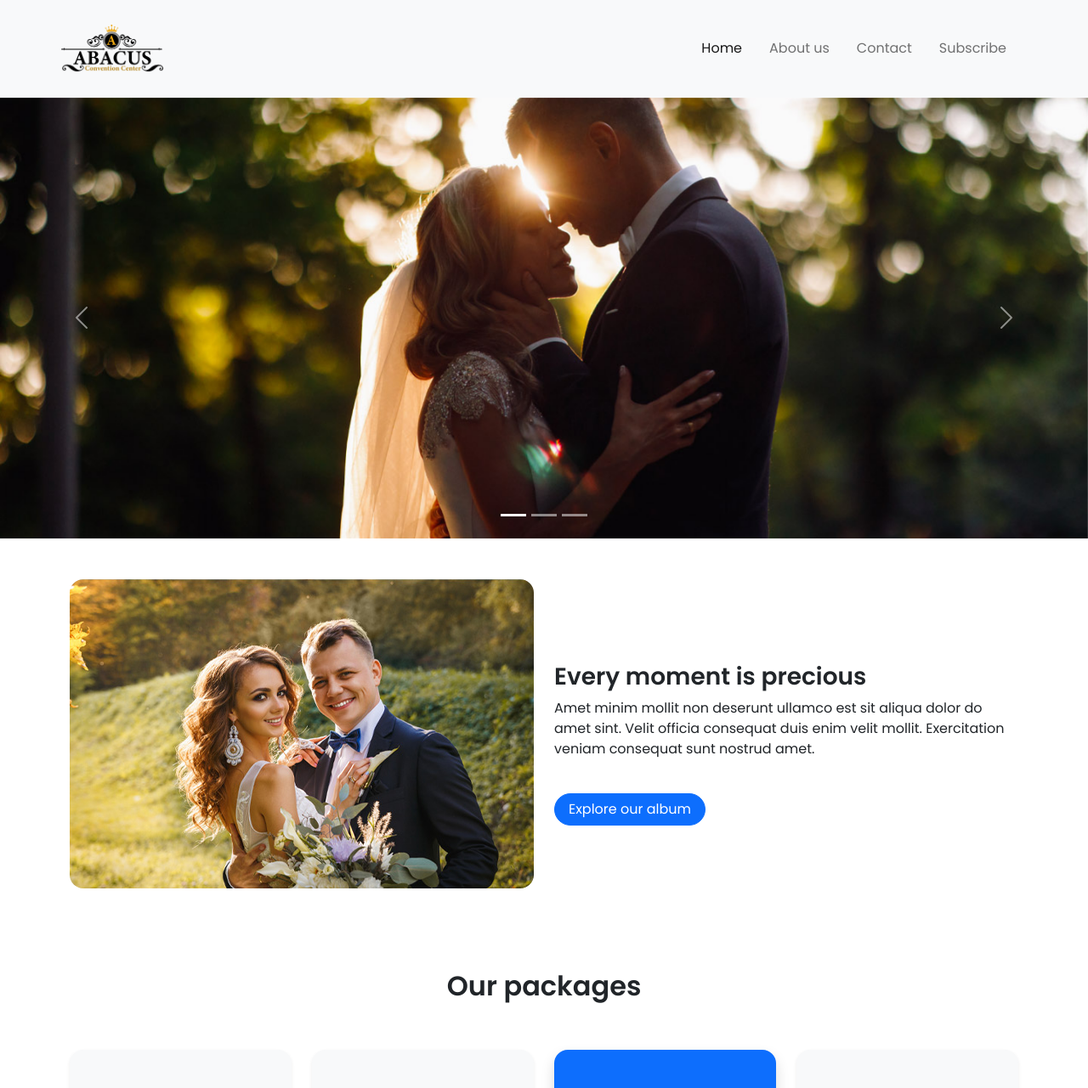
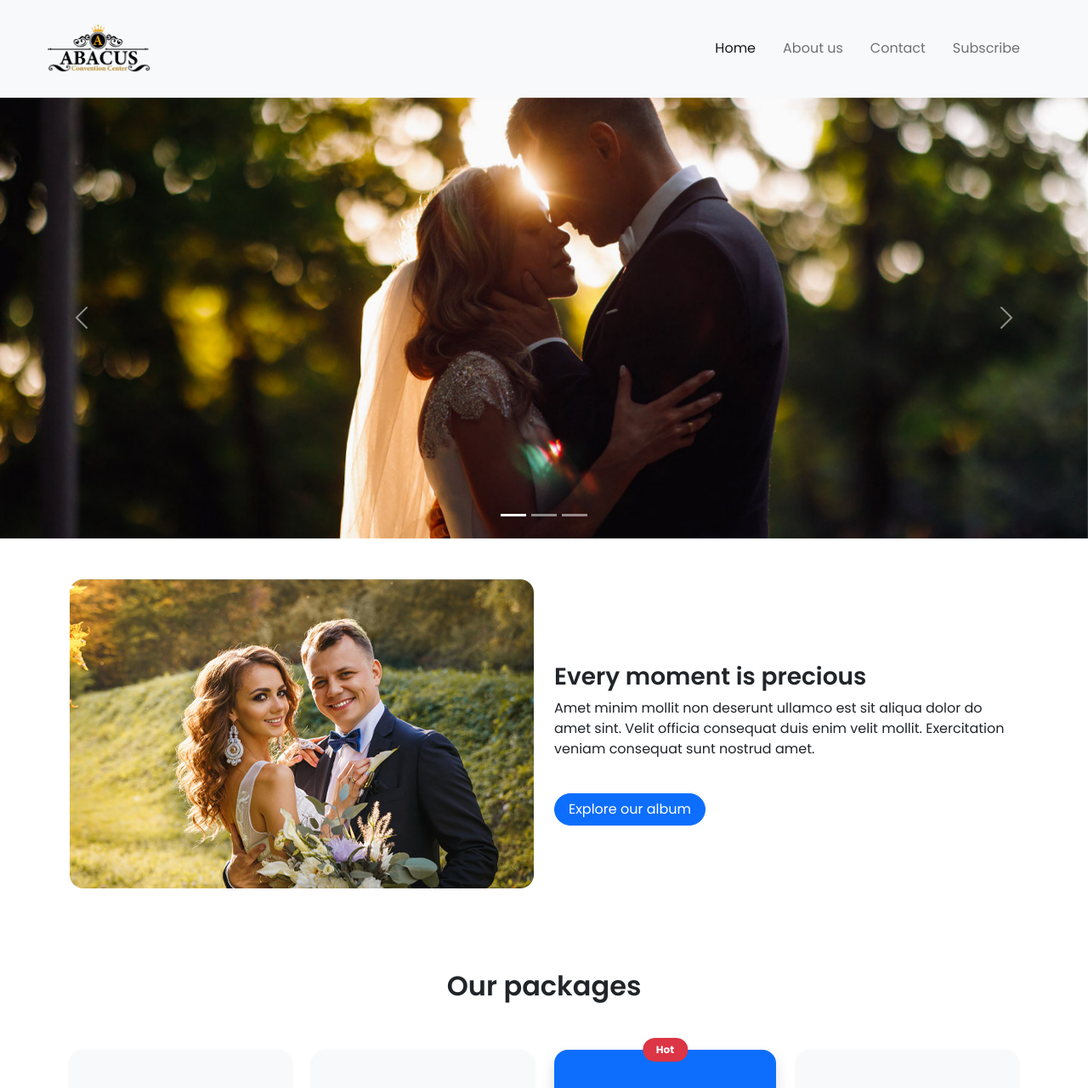
Before and after one commit to Alvi-C/convention-center, a plain HTML site: page index.html in a window 1280 px wide. Shown: the top 1281 px of the page at 85% size. Drawn offline with nearby package versions, Linux system fonts and the light colour scheme.

Commit message:
tooltip added

```diff
--- a/index.html
+++ b/index.html
@@ -20,8 +20,8 @@
     <!-- Menu section  -->
     <section>
         <nav class="navbar navbar-expand-lg bg-light py-4">
-            <div class="container-fluid px-4">
-                <a class="navbar-brand ps-5 fw-bold fs-4" href="#">
+            <div class="container-fluid px-2">
+                <a class="navbar-brand ps-md-5 fw-bold fs-4" href="#">
                     <img class="img-fluid" src="images/logo.png" alt="" width="120">
                 </a>
                 <button class="navbar-toggler" type="button" data-bs-toggle="collapse" data-bs-target="#navbarNav"
@@ -167,7 +167,7 @@
                     </div>
                 </div>
 
-                <div class="col-lg-3 col-md-6 col-sm-12 mb-5">
+                <div class="col-lg-3 col-md-6 col-sm-12 mb-5 position-relative">
                     <div class="bg-primary text-white p-5 rounded-4 shadow h-100">
                         <h2 class="fw-semibold pb-3">$800</h2>
                         <h4 class="fw-semibold pb-3">Wedding plus</h4>
@@ -190,6 +190,12 @@
                             <a class="btn bg-light text-primary rounded-pill px-4" href="#">Choose plan</a>
                         </div>
                     </div>
+
+                    <!-- Tool tip  -->
+                    <span
+                        class="position-absolute top-0 start-50 translate-middle badge rounded-pill bg-danger px-3 py-2">
+                        Hot
+                    </span>
                 </div>
 
                 <div class="col-lg-3 col-md-6 col-sm-12 mb-5">
```
Also changed, not shown: 1 other file.
